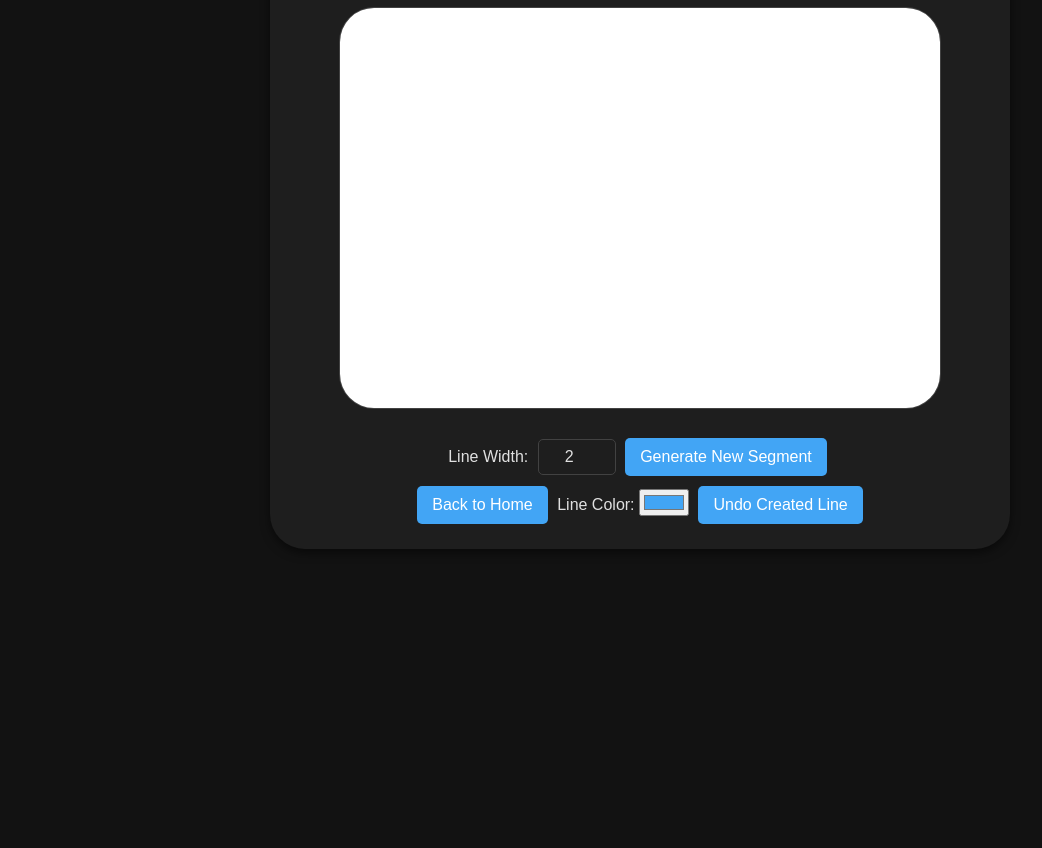
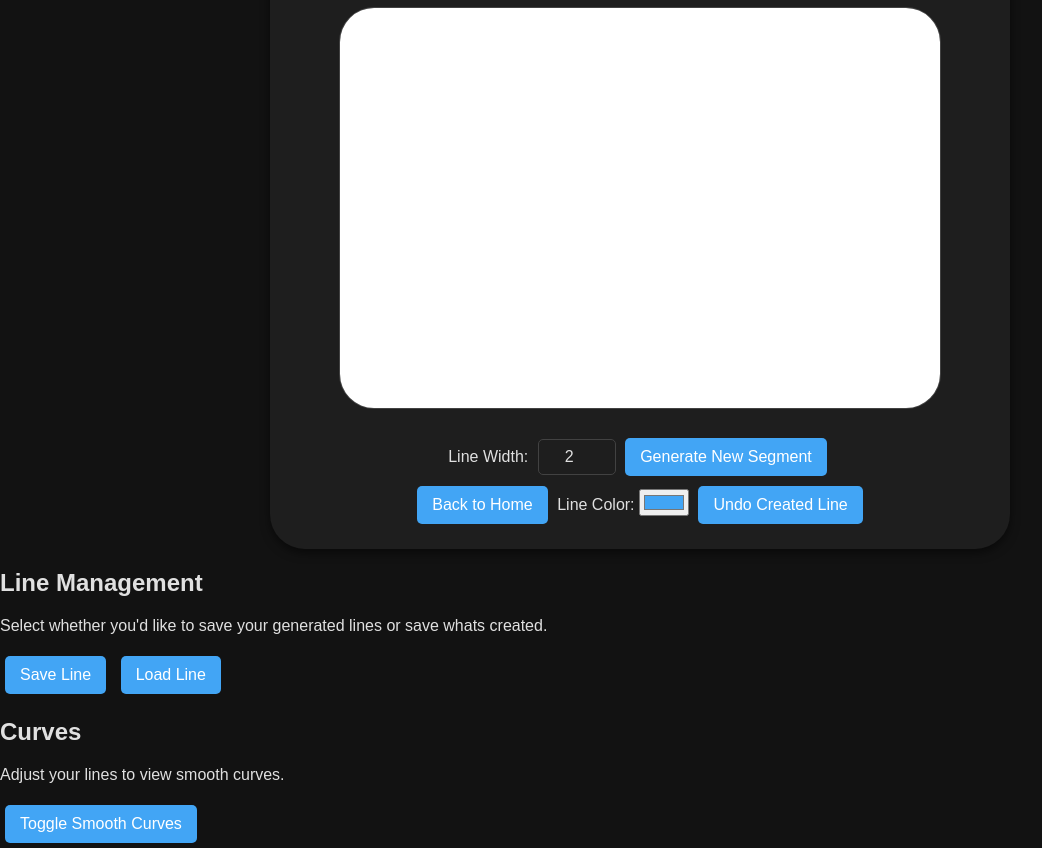
Before and after one commit to Damienb123/WebGL-line-renderer, a website: page line-rendering/index.html in a window 1280 px wide. Shown: the part 155-1003 px from the top of the page, without its empty margins (0-1042 px from the left). Before the commit the page ends 800 px from the top, so only its background shows below. Drawn offline with Linux system fonts and the light colour scheme.

Commit message:
New Containers for user functionality

```diff
--- a/line-rendering/index.html
+++ b/line-rendering/index.html
@@ -8,6 +8,7 @@
 </head>
 <body>
 
+    <div class="parent-container">
     <div class="container">
         <h1 id="title">WebGL Line Renderer</h1>
         <p class="instructions">Click on the canvas to add points, or use the "Generate New Segment" button to generate a line segment.</p>
@@ -25,6 +26,25 @@
         <button id="undoLine"> Undo Created Line</button>
     </div>
 
+    <div class="right-column">
+    <div class="management-container">
+        <h2 id="title-2">Line Management</h2>
+        <p class="line-instructions">Select whether you'd like to save your generated lines or save whats created.</p>
+
+        <button id="saveLine">Save Line</button>
+        <input type="file" id="loadLine" style="display: none;">
+        <button id="loadLineButton">Load Line</button>
+
+        </div>
+
+        <div class="curve-container">
+            <h2 id="title-3">Curves</h2>
+            <p class="curve-instructions">Adjust your lines to view smooth curves.</p>
+            <button id="toggleSmooth">Toggle Smooth Curves</button>
+        </div>
+    </div>
+    </div>
+
     <script src="script.js"></script>
 </body>
 </html>
```
